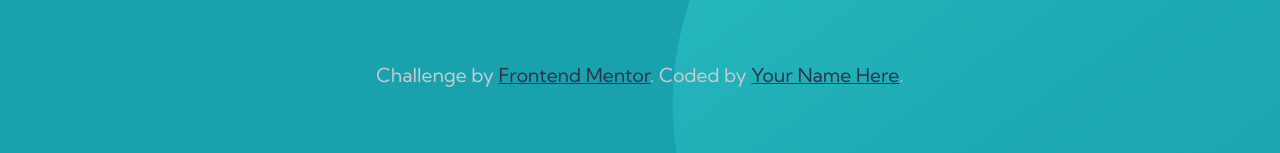
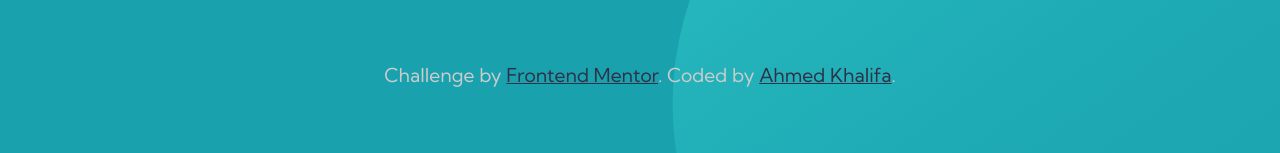
Before and after one commit to khali70/card-biggner-chalange, a plain HTML site: page index.html in a window 1280 px wide. Shown: the part 697-850 px from the top of the page. Drawn offline with Linux system fonts and the light colour scheme.

Commit message:
update layout

```diff
--- a/index.html
+++ b/index.html
@@ -44,7 +44,7 @@
       Challenge by
       <a href="https://www.frontendmentor.io?ref=challenge" target="_blank"
         >Frontend Mentor</a
-      >. Coded by <a href="#">Your Name Here</a>.
+      >. Coded by <a href="https://github.com/khali70">Ahmed Khalifa</a>.
     </div>
     <div class="bg top">
       <img src="./images/bg-pattern-top.svg" alt="" />
```
Also changed, not shown: 2 other files.
